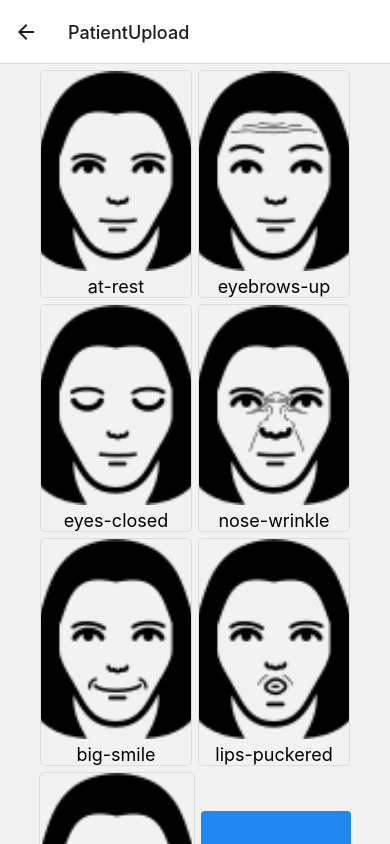
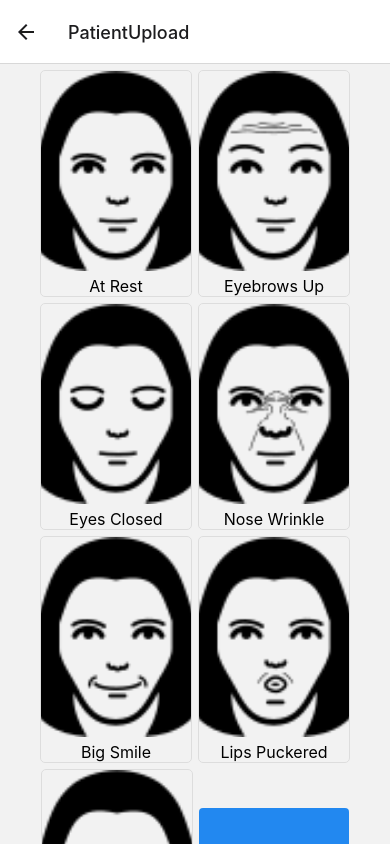
Before and after one commit to jxm1348/Capstone-Facial-Paralysis-Mobile-App, a React Native app: screen /PatientUpload in a window 390 px wide. Built offline with nearby package versions, Linux system fonts and the light colour scheme.

Commit message:
Make PatientUploadScreen image labels capitalized, legible

```diff
--- a/src/screens/PatientUploadScreen.js
+++ b/src/screens/PatientUploadScreen.js
@@ -93,17 +93,18 @@ const PatientUploadScreen = ({navigation}) => {
     navigation.navigate('PatientMessages', {withUid: state.clinicianUid});
   }
 
-  const thumbnails = imageKeyOrder.map(key => (
-    <Pressable
+  const thumbnails = imageKeyOrder.map(key => {
+    const imageText = key.split('-').join(' ');
+    return (<Pressable
       key={key}
       style={styles.touchableItem}
       underlayColor="#ddd"
       onPress={() => navigation.navigate('PatientCamera', {imageKey: key})}
     >
       <Image source={images[key]} style={styles.itemImage} />
-        <Text style={styles.itemText}>{key}</Text>
-      </Pressable>
-  ));
+      <Text style={[styles.itemText, {textTransform: 'capitalize'}]}>{imageText}</Text>
+    </Pressable>);
+  });
 
   return (
     <View style={{ flex: 1 }}>
@@ -166,7 +167,7 @@ const styles = StyleSheet.create({
     resizeMode: 'cover',
   },
   itemText: {
-    fontSize: 18,
+    fontSize: 16,
     marginTop: 5,
   },
 });
```
Lines whose indentation alone changed are shown as unchanged.
